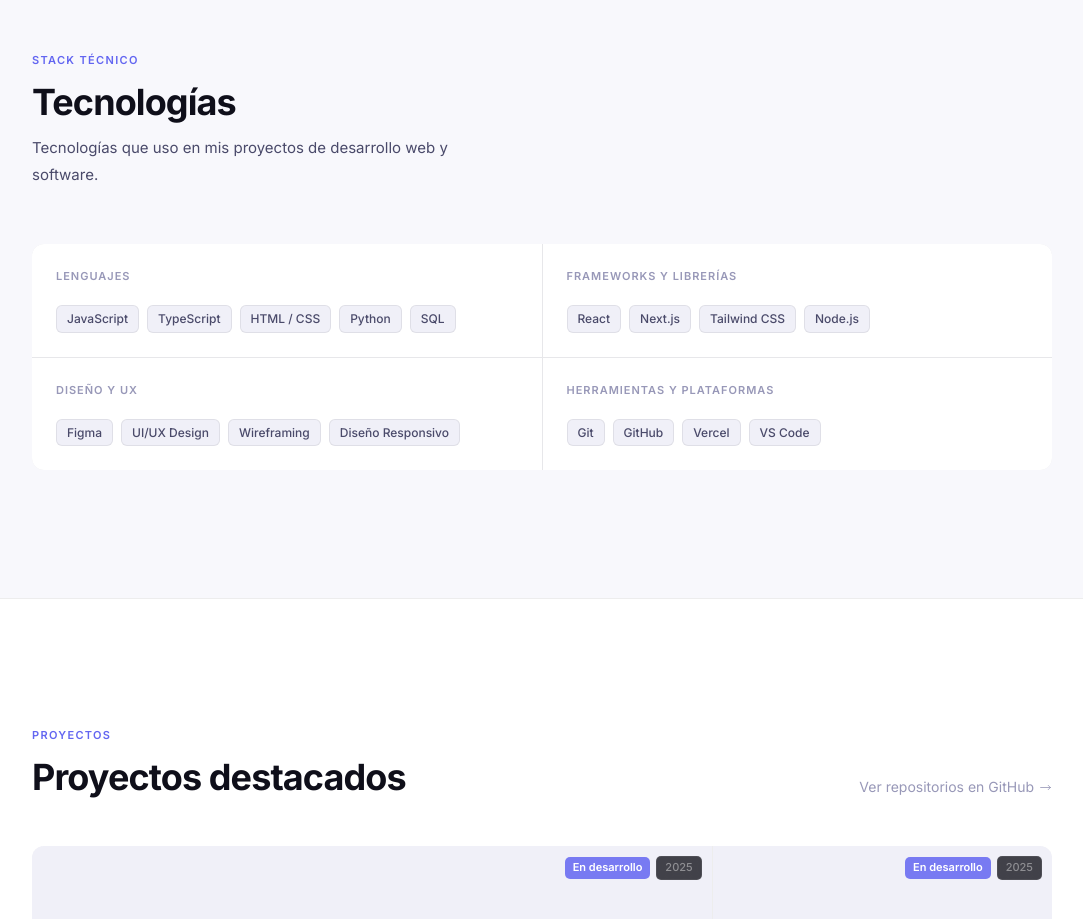
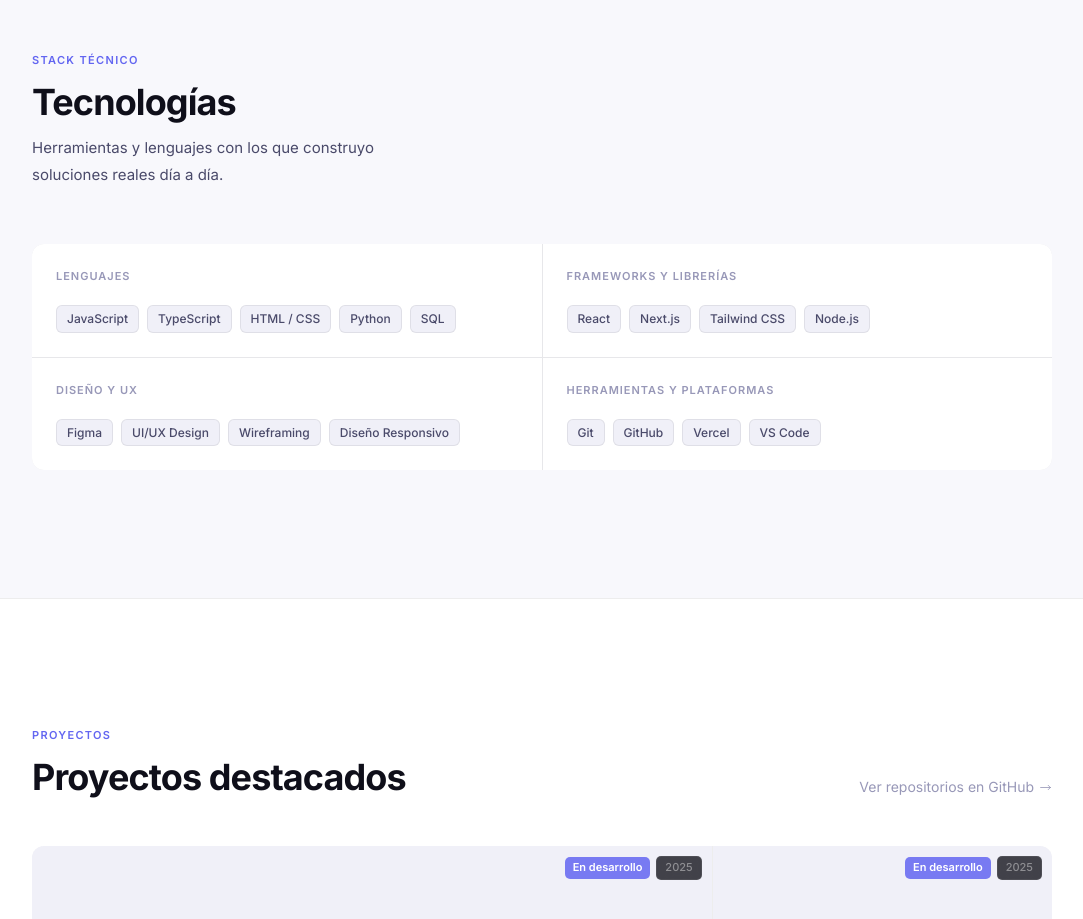
Before and after one commit to HectorARiascosI/Portafolio, a Next.js app: page / in a window 1280 px wide. Shown: the part 1580-2499 px from the top of the page, without its empty margins (98-1181 px from the left). Built offline with nearby package versions, Linux system fonts and the light colour scheme.

Commit message:
actualicé descripción de la sección de habilidades

```diff
--- a/components/sections/Skills.jsx
+++ b/components/sections/Skills.jsx
@@ -15,7 +15,7 @@ export default function Skills({ skills }) {
           <p className="t-label" style={{ marginBottom: '0.75rem' }}>Stack técnico</p>
           <h2 className="t-heading">Tecnologías</h2>
           <p className="t-body" style={{ marginTop: '0.75rem', maxWidth: '420px' }}>
-            Tecnologías que uso en mis proyectos de desarrollo web y software.
+            Herramientas y lenguajes con los que construyo soluciones reales día a día.
           </p>
         </div>
 
```
